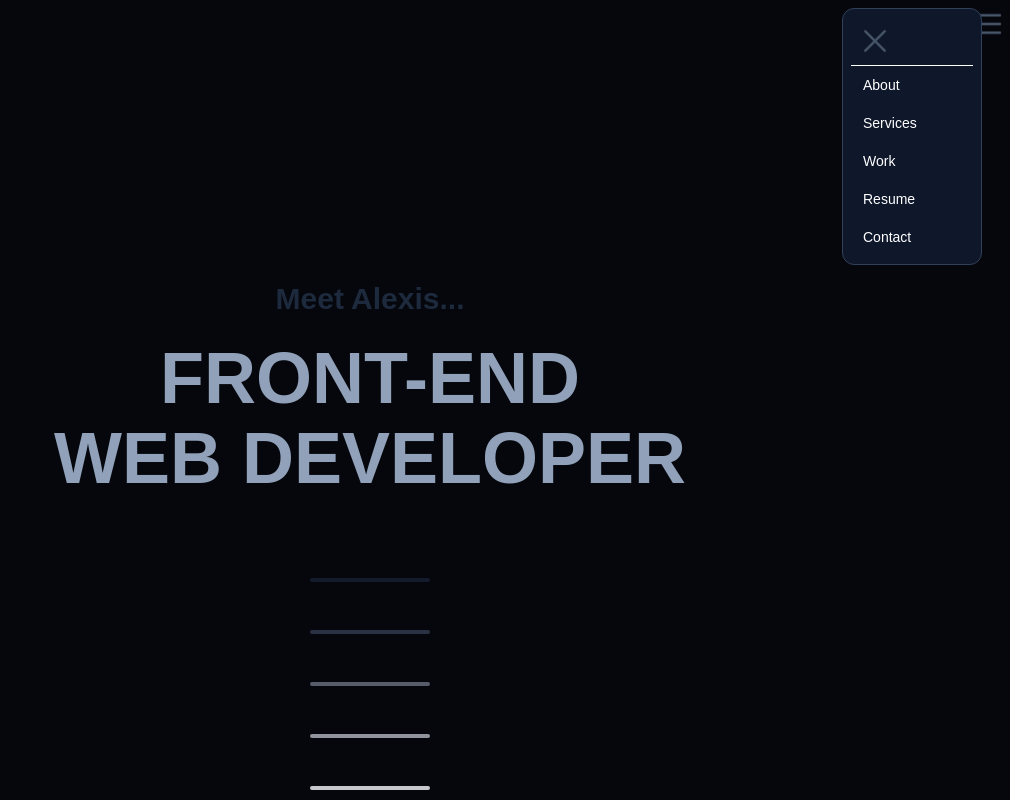
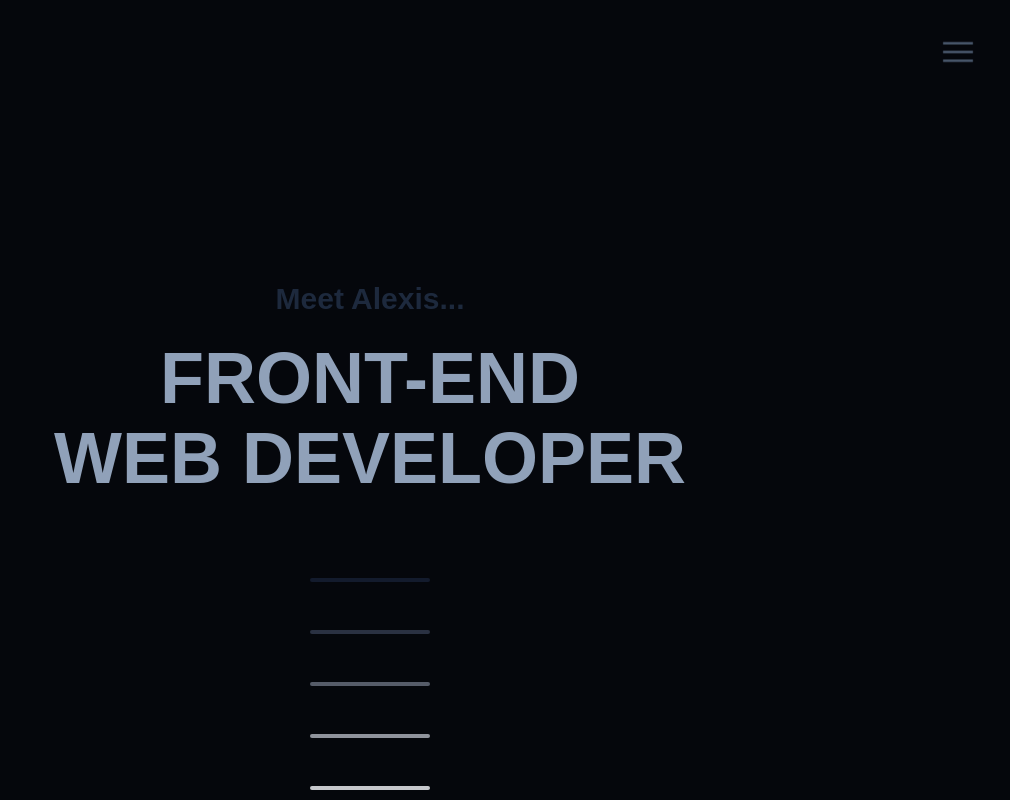
Before and after one commit to Nero1889/Alexis-Portfolio, a React (Vite) app: page / in a window 1280 px wide. Shown: the top 800 px of the page, without its empty margins (270-1280 px from the left). Built offline with nearby package versions, Linux system fonts and the light colour scheme; a web font is replaced by a local one.

Commit message:
Update Header.jsx

```diff
--- a/src/components/Header.jsx
+++ b/src/components/Header.jsx
@@ -1,31 +1,41 @@
-import {useState} from "react";
+import React, {useState, useRef, useEffect} from "react";
 import menu from "/icons/menu.png";
-import close from "/icons/close.png";
-import {navigation} from "../constants/main.js";
 
-function Header() {
+export default function Priority() {
     const [isOpen, setIsOpen] = useState(false);
+    const menuRef = useRef(null);
 
     const toggleMenu = () => setIsOpen(!isOpen);
 
+    useEffect(() => {
+        function handleClickOutside(e) {
+            if (menuRef.current && !menuRef.current.contains(e.target)) {
+                setIsOpen(false);
+            }
+        }
+
+        document.addEventListener("mousedown", handleClickOutside);
+        return () => document.removeEventListener("mousedown", handleClickOutside);
+
+    }, [menuRef]);
+
     return (
-        <header className={isOpen ? "nav-open" : ""}>
-            <img src={menu} alt="Menu" draggable="false" onClick={toggleMenu}/>
+        <header>
+            <div ref={menuRef}>
+                <img src={menu} alt="Menu" draggable="false"
+                onClick={toggleMenu}/>
 
-            <nav className={isOpen ? "is-open" : ""}>
-                <ul>
-                    <img src={close} alt="Close" draggable="false"
-                    onClick={toggleMenu}/>
-                    <hr/>
-                    {navigation.map(({name, href}) => (
-                        <li key={name}>
-                            <a href={href} onClick={toggleMenu}>{name}</a>
-                        </li>
-                    ))}
-                </ul>
-            </nav>
+                {isOpen && (
+                    <nav>
+                        <ul>
+                            <li><a href="#home">Home</a></li>
+                            <li><a href="#about">About</a></li>
+                            <li><a href="#work">Work</a></li>
+                            <li><a href="#contact">Contact</a></li>
+                        </ul>
+                    </nav>
+                )}
+            </div>
         </header>
     );
 }
-
-export default Header;
```
